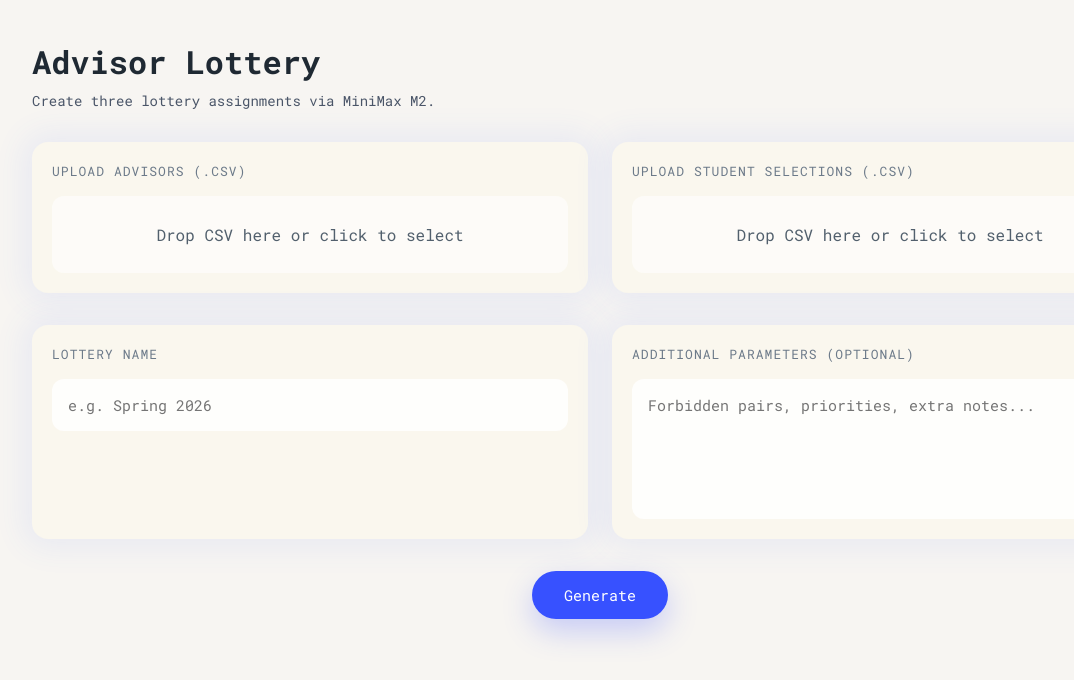
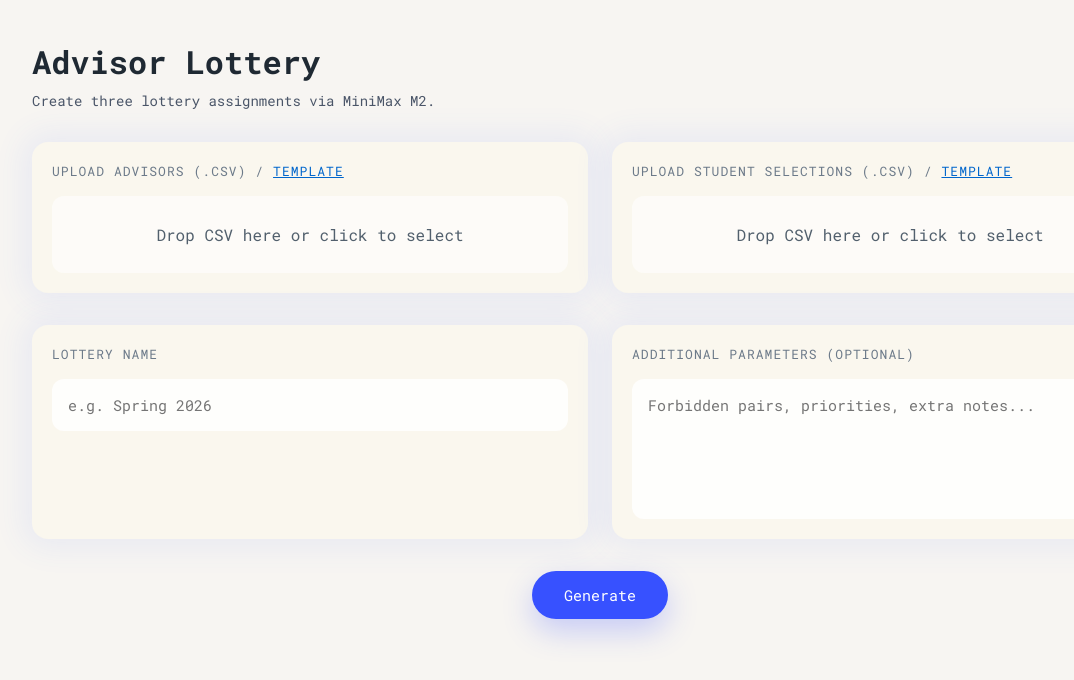
Before and after one commit to adamvosburgh/advisor-lottery, a React (Vite) app in the folder web/: page / in a window 1280 px wide. Shown: the top 680 px of the page, without its empty margins (40-1114 px from the left). Built offline with nearby package versions, Linux system fonts and the light colour scheme.

Commit message:
update csv schema, add tempaltes, fix ranking issue

```diff
--- a/web/src/App.jsx
+++ b/web/src/App.jsx
@@ -161,11 +161,17 @@ function App() {
       </header>
 
       <div className="grid-row">
-        <Dropzone label="Upload Advisors (.csv)" mode="advisors" onParsed={handleAdvisorsParsed} />
         <Dropzone
-          label="Upload Student Selections (.csv)"
+          label="UPLOAD ADVISORS (.CSV)"
+          mode="advisors"
+          onParsed={handleAdvisorsParsed}
+          templatePath="/templates/advisors-template.csv"
+        />
+        <Dropzone
+          label="UPLOAD STUDENT SELECTIONS (.CSV)"
           mode="students"
           onParsed={handleStudentsParsed}
+          templatePath="/templates/students-template.csv"
         />
       </div>
 
--- a/web/src/components/Dropzone.jsx
+++ b/web/src/components/Dropzone.jsx
@@ -35,7 +35,7 @@ function normalizeAdvisorRows(results) {
   const notesField = fields.find((field) => normalizeHeader(field) === 'notes');
 
   if (!nameField || !capacityField) {
-    throw new Error('Expected headers like "name" (or "advisor") and "capacity" in advisors CSV.');
+    throw new Error('Advisors CSV must have "Name" and "Capacity" columns. Optional: "Notes". See template for correct format.');
   }
 
   const advisors = [];
@@ -61,7 +61,7 @@ function normalizeAdvisorRows(results) {
   }
 
   if (!advisors.length) {
-    throw new Error('No advisor rows detected after parsing.');
+    throw new Error('No advisor rows detected. Please check your CSV format and see template.');
   }
 
   return advisors;
@@ -77,12 +77,24 @@ function normalizeStudentRows(results) {
   const studentHeader = fields[0];
   const studentHeaderNormalized = normalizeHeader(studentHeader);
   if (studentHeaderNormalized !== 'student' && studentHeaderNormalized !== 'name') {
-    throw new Error('First column must be labeled "student" or "name".');
+    throw new Error('First column must be "Name" or "Student". See template for correct format.');
   }
 
-  const remainingHeaders = fields.slice(1);
+  // Check if second column is email
+  if (fields.length < 2) {
+    throw new Error('Students CSV needs at least "Name" and "Email" columns, plus preference columns. See template for correct format.');
+  }
+
+  const secondHeader = fields[1];
+  const secondHeaderNormalized = normalizeHeader(secondHeader);
+  if (secondHeaderNormalized !== 'email') {
+    throw new Error('Second column must be "Email". See template for correct format.');
+  }
+
+  // Skip the first two columns (name and email) to get preferences
+  const remainingHeaders = fields.slice(2);
   if (!remainingHeaders.length) {
-    throw new Error('Students CSV needs at least one preference column.');
+    throw new Error('Students CSV needs at least one advisor preference column after Name and Email. See template for correct format.');
   }
 
   const allGeneric = remainingHeaders.every((header) => isGenericHeader(header));
@@ -145,13 +157,13 @@ function normalizeStudentRows(results) {
   }
 
   if (!students.length) {
-    throw new Error('No student rows detected after parsing.');
+    throw new Error('No student rows detected. Please check your CSV format and see template.');
   }
 
   return students;
 }
 
-function Dropzone({ label, mode, onParsed }) {
+function Dropzone({ label, mode, onParsed, templatePath }) {
   const inputRef = useRef(null);
   const [isDragging, setIsDragging] = useState(false);
   const [fileName, setFileName] = useState('');
@@ -240,7 +252,22 @@ function Dropzone({ label, mode, onParsed }) {
 
   return (
     <div className="dropzone-card">
-      <div className="dropzone-label">{label}</div>
+      <div className="dropzone-label">
+        {label}
+        {templatePath && (
+          <>
+            {' / '}
+            <a
+              href={templatePath}
+              download
+              onClick={(e) => e.stopPropagation()}
+              style={{ color: '#0066cc', textDecoration: 'underline' }}
+            >
+              TEMPLATE
+            </a>
+          </>
+        )}
+      </div>
       <div
         className={`dropzone-area ${isDragging ? 'dropzone-area--active' : ''}`}
         onClick={onClick}
```
Also changed, not shown: web/public/templates/advisors-template.csv (added), web/public/templates/students-template.csv (added), 2 other files (tests, documents, lock files or other folders).
